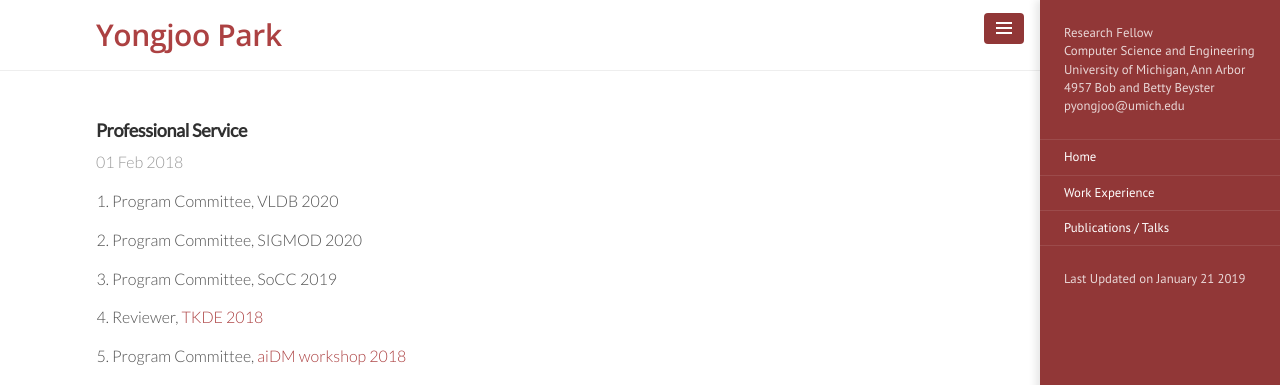
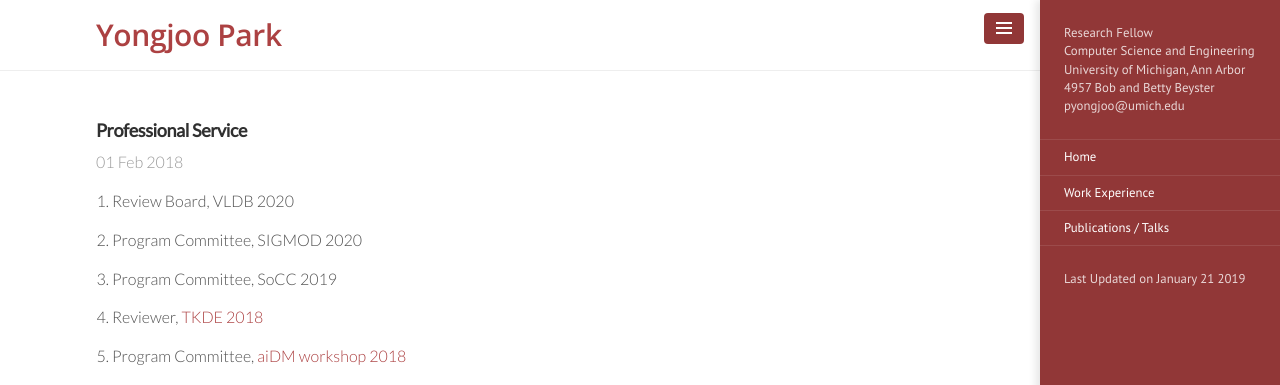
Before and after one commit to pyongjoo/pyongjoo.github.io, a Jekyll site: the page built from _texts/2018-02-01-services.md, in a window 1280 px wide. Shown: the top 385 px of the page. Built offline with Jekyll 4.4.1, drawn with Linux system fonts in a browser that asks for light colours.

Commit message:
Update 2018-02-01-services.md

```diff
--- a/_texts/2018-02-01-services.md
+++ b/_texts/2018-02-01-services.md
@@ -3,7 +3,7 @@ layout: post
 title: Professional Service
 ---
 
-1. Program Committee, VLDB 2020
+1. Review Board, VLDB 2020
 
 1. Program Committee, SIGMOD 2020
 
```
